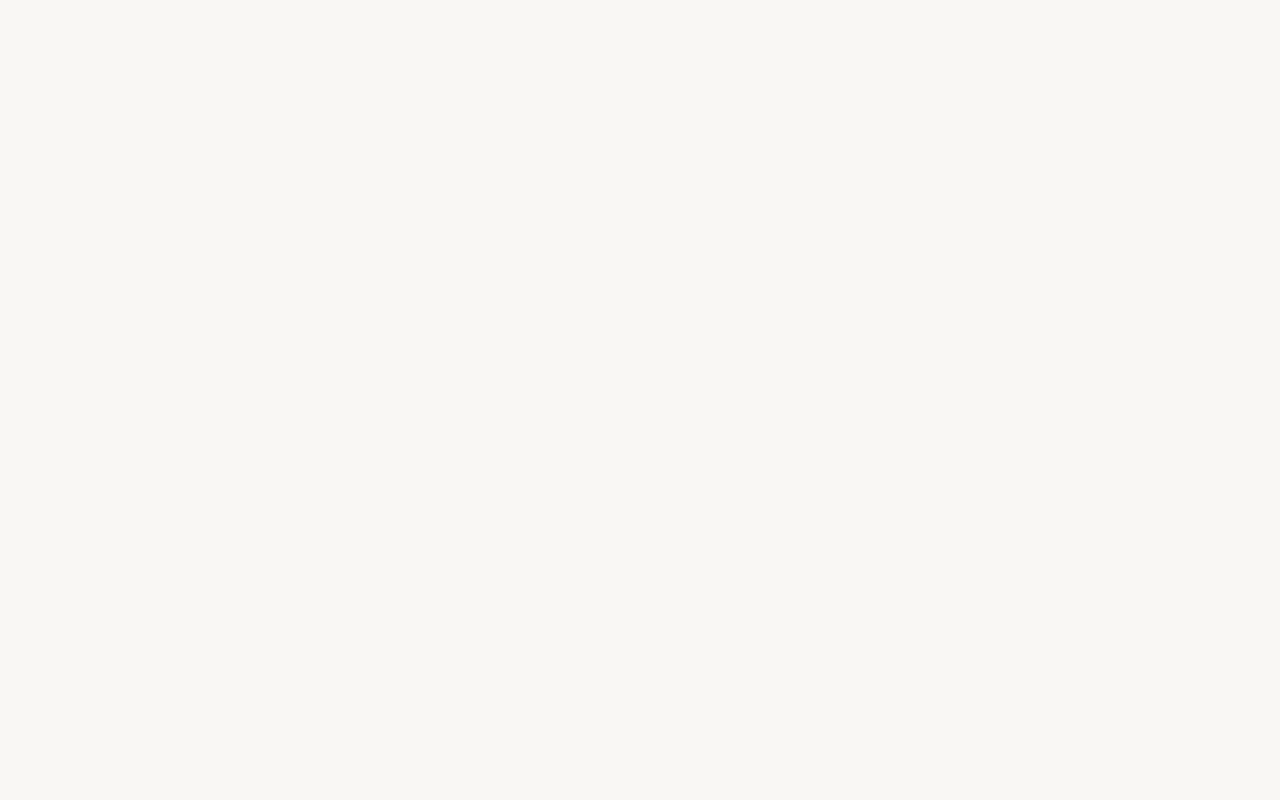
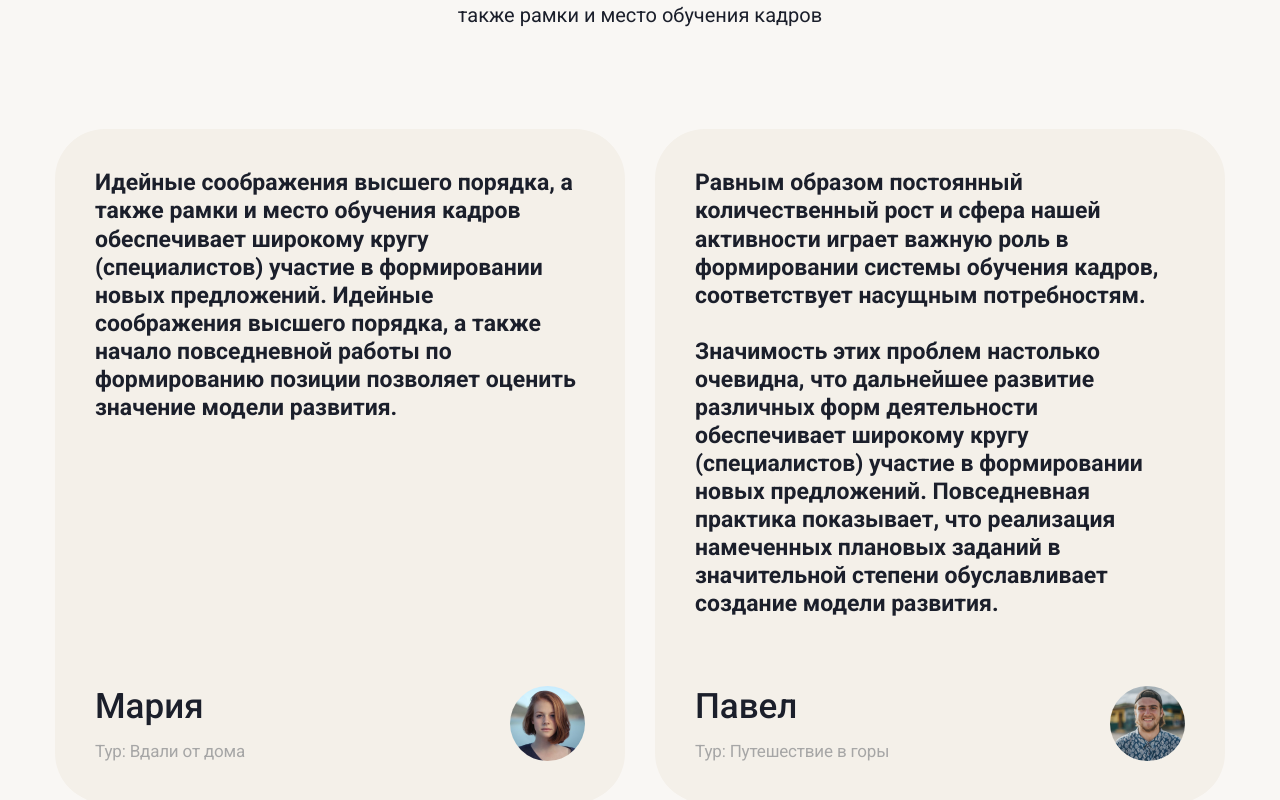
Before and after one commit to wunlei/travel-landing-nextjs, a Next.js app: page / in a window 1280 px wide. Shown: the part 2636-3436 px from the top of the page. Before the commit the page ends 2297 px from the top, so only its background shows below. Built offline with nearby package versions, Linux system fonts and the light colour scheme.

Commit message:
Add home page: review section

```diff
--- /dev/null
+++ b/src/components/pages/HomePage/ReviewSection/Review.module.scss
@@ -0,0 +1,16 @@
+@use "@/styles/abstracts/mixins";
+
+.review-cards {
+  display: grid;
+  grid-template-columns: 1fr 1fr;
+  column-gap: 30px;
+
+  @include mixins.media-medium {
+    column-gap: 18px;
+  }
+
+  @include mixins.media-small {
+    grid-template-columns: 1fr;
+    row-gap: 18px;
+  }
+}
--- /dev/null
+++ b/src/components/pages/HomePage/ReviewSection/ReviewCard/ReviewCard.module.scss
@@ -0,0 +1,65 @@
+@use "@/styles/abstracts/mixins";
+@use "@/styles/abstracts/extends";
+
+.review-card {
+  display: flex;
+  flex-direction: column;
+  justify-content: space-between;
+  max-width: 570px;
+  height: 100%;
+  min-height: 673px;
+  padding: 40px;
+
+  background-color: var(--color-beige-200);
+
+  @extend %border-radius;
+
+  @include mixins.media-small {
+    min-height: unset;
+    padding: 21px;
+  }
+}
+
+.card__text {
+  margin-bottom: 1.22em;
+
+  @include mixins.media-small {
+    margin-bottom: 1.42em;
+  }
+}
+
+.card__text:last-of-type {
+  margin-bottom: unset;
+}
+
+.card__footer {
+  display: flex;
+  justify-content: space-between;
+  margin-top: 68px;
+
+  @include mixins.media-small {
+    align-items: flex-end;
+    margin-top: 43px;
+  }
+}
+
+.author-photo-container {
+  position: relative;
+  width: 75px;
+  height: 75px;
+
+  border-radius: 100px;
+  overflow: hidden;
+}
+
+.author-photo {
+  object-fit: cover;
+}
+
+.author {
+  margin-bottom: 10px;
+}
+
+.tour-name {
+  color: var(--color-gray-300);
+}
--- /dev/null
+++ b/src/components/pages/HomePage/ReviewSection/ReviewCard/index.jsx
@@ -0,0 +1,36 @@
+import Image from "next/image";
+import cn from "classnames";
+import styles from "./ReviewCard.module.scss";
+
+function ReviewCard({ reviewContent, author, authorPhoto, tourName }) {
+  return (
+    <div className={styles["review-card"]}>
+      {reviewContent.map((text) => (
+        <p key={text} className={cn(styles["card__text"], "text_big")}>
+          {text}
+        </p>
+      ))}
+
+      <div className={styles["card__footer"]}>
+        <div>
+          <h3 className={cn(styles["author"], "title-h3")}>{author}</h3>
+          <p className={cn(styles["tour-name"], "text_small")}>
+            Тур: {tourName}
+          </p>
+        </div>
+        <picture className={styles["author-photo-container"]}>
+          <Image
+            className={styles["author-photo"]}
+            src={authorPhoto}
+            alt="photo"
+            fill
+            sizes="75px"
+            loading="lazy"
+          />
+        </picture>
+      </div>
+    </div>
+  );
+}
+
+export default ReviewCard;
--- /dev/null
+++ b/src/components/pages/HomePage/ReviewSection/data/index.js
@@ -0,0 +1,21 @@
+export const reviewCards = [
+  {
+    id: 1,
+    author: "Мария",
+    authorPhoto: "/img/reviewer-1.jpg",
+    tourName: "Вдали от дома",
+    reviewContent: [
+      "Идейные соображения высшего порядка, а также рамки и место обучения кадров обеспечивает широкому кругу (специалистов) участие в формировании новых предложений. Идейные соображения высшего порядка, а также начало повседневной работы по формированию позиции позволяет оценить значение модели развития.",
+    ],
+  },
+  {
+    id: 2,
+    author: "Павел",
+    authorPhoto: "/img/reviewer-2.jpg",
+    tourName: "Путешествие в горы",
+    reviewContent: [
+      "Равным образом постоянный количественный рост и сфера нашей активности играет важную роль в формировании системы обучения кадров, соответствует насущным потребностям.",
+      "Значимость этих проблем настолько очевидна, что дальнейшее развитие различных форм деятельности обеспечивает широкому кругу (специалистов) участие в формировании новых предложений. Повседневная практика показывает, что реализация намеченных плановых заданий в значительной степени обуславливает создание модели развития.",
+    ],
+  },
+];
--- /dev/null
+++ b/src/components/pages/HomePage/ReviewSection/index.jsx
@@ -0,0 +1,29 @@
+import Section from "@/components/commons/Section";
+import ReviewCard from "./ReviewCard";
+import { reviewCards } from "./data";
+import styles from "./Review.module.scss";
+
+function ReviewSection() {
+  return (
+    <Section
+      id="reviews"
+      title="Отзывы наших путешественников"
+      subtitle="Идейные соображения высшего порядка, а также рамки и место обучения
+        кадров"
+    >
+      <div className={styles["review-cards"]}>
+        {reviewCards.map((card) => (
+          <ReviewCard
+            key={card.id}
+            author={card.author}
+            authorPhoto={card.authorPhoto}
+            tourName={card.tourName}
+            reviewContent={card.reviewContent}
+          />
+        ))}
+      </div>
+    </Section>
+  );
+}
+
+export default ReviewSection;
--- a/src/components/pages/HomePage/index.jsx
+++ b/src/components/pages/HomePage/index.jsx
@@ -1,14 +1,16 @@
 import Header from "@/components/commons/Header";
 import HeroSection from "./HeroSection";
 import SelectTourSection from "./SelectTourSection";
+import ReviewSection from "./ReviewSection";
 
 function HomePage() {
   return (
     <>
       <Header />
       <main className="main">
-        <HeroSection/>
-        <SelectTourSection/>
+        <HeroSection />
+        <SelectTourSection />
+        <ReviewSection />
       </main>
     </>
   );
```
